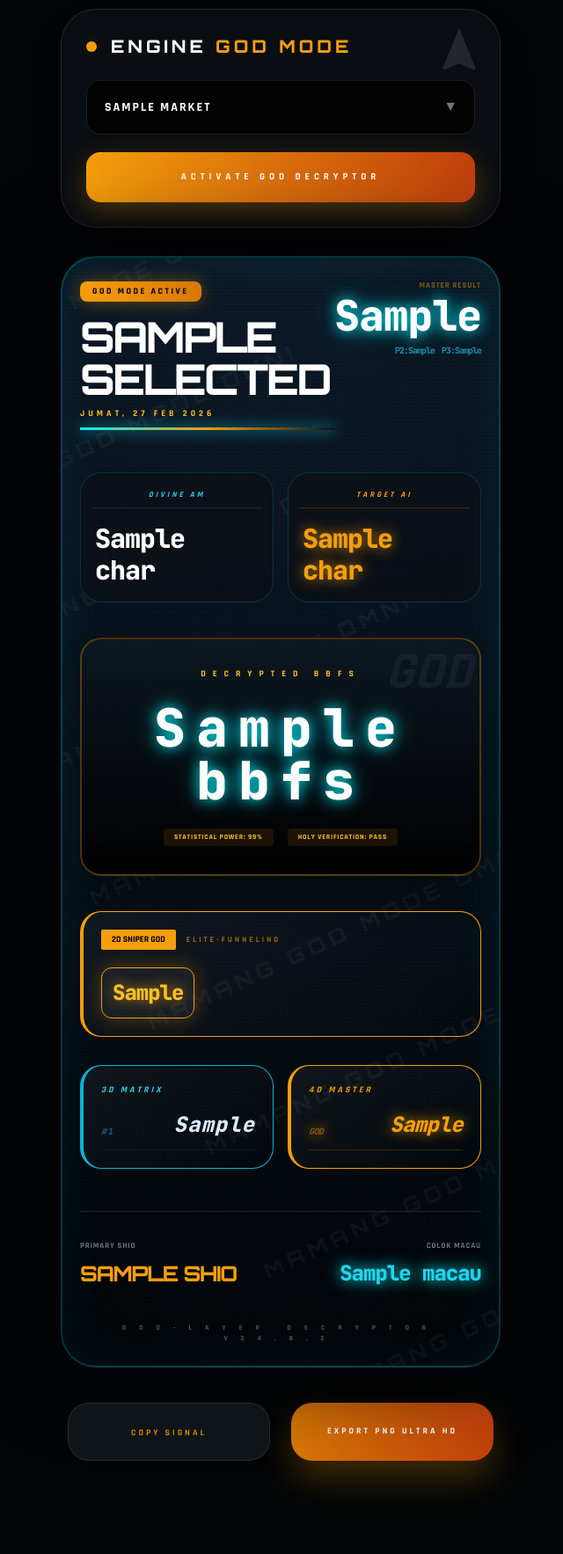
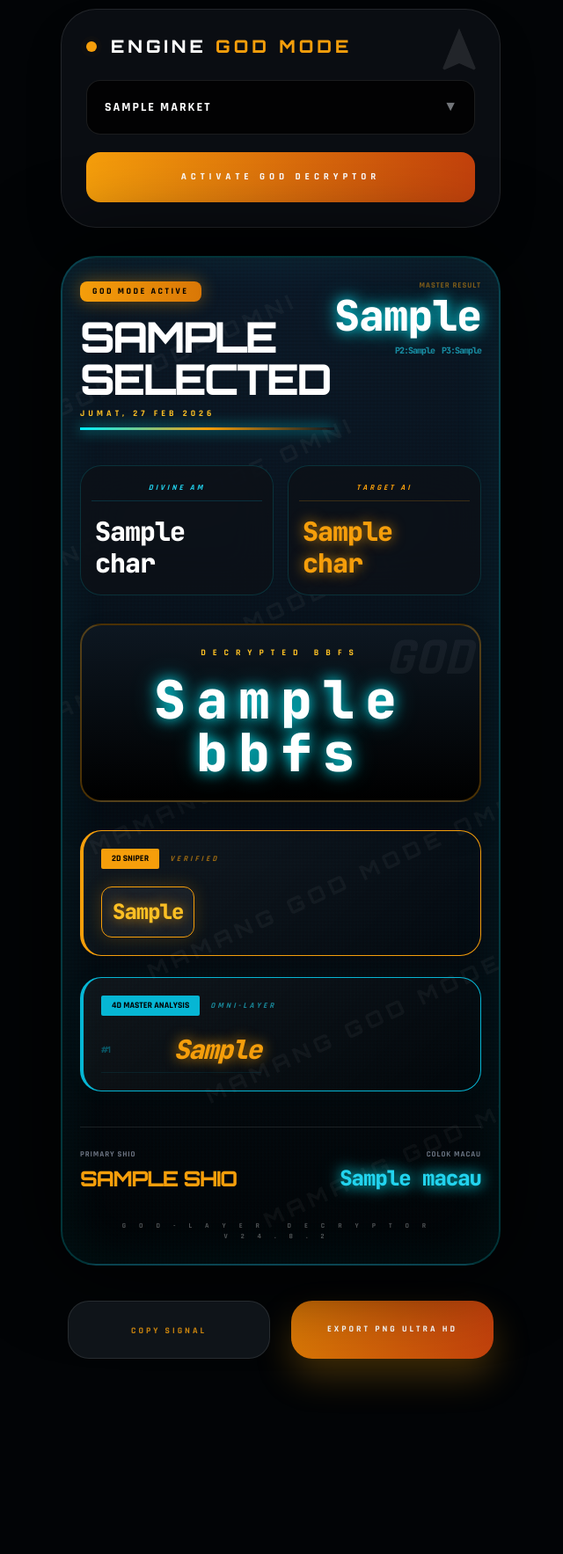
Before and after one commit to pepekosonghiji/rumus-togel, a Flask app: template templates/index.html in a window 1280 px wide. Shown: the whole page at 88% size, without its empty margins (321-961 px from the left). After the commit the page ends 1580 px from the top, so only its background shows below. Run offline with Flask 3, Linux system fonts and the light colour scheme; the template is opened without the code that fills it: most values are stand-ins (such as "Sample title", 1, 10 or a date in 2020); some libraries are stand-ins or nearby versions.

Commit message:
Update index.html

```diff
--- a/templates/index.html
+++ b/templates/index.html
@@ -16,16 +16,12 @@
             margin: 0; padding: 10px;
             overflow-x: hidden;
             -webkit-font-smoothing: antialiased;
-            -moz-osx-font-smoothing: grayscale;
-            image-rendering: -webkit-optimize-contrast; /* Menajamkan gambar untuk Chrome */
         }
         .font-orbitron { font-family: 'Orbitron', sans-serif; }
         .font-angka { font-family: 'JetBrains Mono', monospace; letter-spacing: -1px; }
 
-        /* Penyesuaian Kontainer agar Rapih di Android & Desktop */
         .main-container { width: 100%; max-width: 500px; margin: 0 auto; }
 
-        /* WATERMARK OVERLAY - GOD MODE TUNING */
         .watermark-overlay {
             position: absolute;
             top: 0; left: 0; width: 100%; height: 100%;
@@ -97,7 +93,6 @@
             position: relative; z-index: 10;
         }
 
-        /* Grid Responsive Fix for Mobile */
         .grid-sniper {
             display: grid;
             grid-template-columns: repeat(5, 1fr);
@@ -132,7 +127,7 @@
                 </select>
                 <div class="absolute right-5 top-1/2 -translate-y-1/2 pointer-events-none opacity-50">▼</div>
             </div>
-            <button type="submit" class="w-full bg-gradient-to-r from-amber-500 to-orange-700 text-white p-5 rounded-2xl font-black uppercase text-[11px] tracking-[5px] shadow-[0_10px_30px_rgba(245,158,11,0.3)] hover:scale-[1.02] transition-transform active:scale-[0.98]">
+            <button type="submit" class="w-full bg-gradient-to-r from-amber-500 to-orange-700 text-white p-5 rounded-2xl font-black uppercase text-[11px] tracking-[5px] shadow-[0_10px_30_rgba(245,158,11,0.3)] hover:scale-[1.02] transition-transform active:scale-[0.98]">
                 ACTIVATE GOD DECRYPTOR
             </button>
         </form>
@@ -146,7 +141,7 @@
             {% endfor %}
         </div>
 
-        <div class="flex justify-between items-start mb-12 relative z-10">
+        <div class="flex justify-between items-start mb-10 relative z-10">
             <div class="max-w-[65%]">
                 <div class="badge-god mb-4 inline-block">GOD MODE ACTIVE</div>
                 <h2 class="text-4xl sm:text-5xl font-orbitron font-black text-white leading-none tracking-tighter uppercase mb-2">{{ selected }}</h2>
@@ -163,7 +158,7 @@
             </div>
         </div>
 
-        <div class="grid grid-cols-2 gap-4 mb-10 relative z-10">
+        <div class="grid grid-cols-2 gap-4 mb-8 relative z-10">
             <div class="num-card">
                 <div class="text-[9px] text-cyan-400 font-black uppercase mb-4 tracking-[3px] border-b border-cyan-500/20 pb-2 italic text-center">DIVINE AM</div>
                 <div class="flex justify-around items-center px-1">
@@ -182,29 +177,25 @@
             </div>
         </div>
 
-        <div class="num-card bg-gradient-to-b from-[#0d1721] to-black p-8 mb-10 border-2 border-amber-500/30 relative z-10 overflow-hidden shadow-2xl text-center">
+        <div class="num-card bg-gradient-to-b from-[#0d1721] to-black p-6 mb-8 border-2 border-amber-500/30 relative z-10 overflow-hidden shadow-2xl text-center">
             <div class="absolute right-2 top-2 opacity-5 font-black text-6xl italic">GOD</div>
-            <span class="text-[10px] font-black text-amber-400 tracking-[8px] uppercase block mb-6">DECRYPTED BBFS</span>
+            <span class="text-[10px] font-black text-amber-400 tracking-[8px] uppercase block mb-4">DECRYPTED BBFS</span>
             <div class="text-5xl sm:text-6xl font-angka font-black text-white tracking-[8px] sm:tracking-[12px] glow-text relative z-10">
                 {{ analysis.bbfs }}
             </div>
-            <div class="mt-6 flex justify-center gap-4">
-                <span class="text-[8px] px-3 py-1 bg-amber-500/10 rounded text-amber-400 font-bold uppercase tracking-widest">Statistical Power: 99%</span>
-                <span class="text-[8px] px-3 py-1 bg-amber-500/10 rounded text-amber-400 font-bold uppercase tracking-widest">Holy Verification: Pass</span>
-            </div>
         </div>
 
-        <div class="space-y-8 relative z-10">
+        <div class="space-y-6 relative z-10">
             <div class="glass-panel p-5 border-l-4 border-amber-500">
                 <div class="flex items-center gap-3 mb-5">
-                    <span class="bg-amber-500 text-black text-[10px] font-black px-3 py-1 rounded-sm uppercase">2D Sniper GOD</span>
-                    <span class="text-[9px] text-amber-500/60 font-bold tracking-[3px] uppercase">Elite-Funneling</span>
+                    <span class="bg-amber-500 text-black text-[10px] font-black px-3 py-1 rounded-sm uppercase">2D Sniper</span>
+                    <span class="text-[9px] text-amber-500/60 font-bold tracking-[3px] uppercase italic">Verified</span>
                 </div>
                 <div class="grid-sniper">
                     {% for n in analysis.top2 %}
                     <div class="num-2d bg-white/5 p-3 rounded-xl text-center font-angka text-xl sm:text-2xl font-black border transition-all
                         {% if loop.index <= 5 %}
-                            border-amber-500 shadow-[0_0_25px_rgba(245,158,11,0.3)] text-amber-400 glow-gold
+                            border-amber-500 shadow-[0_0_20px_rgba(245,158,11,0.2)] text-amber-400 glow-gold
                         {% else %}
                             border-white/10 text-white/90
                         {% endif %}">
@@ -214,42 +205,37 @@
                 </div>
             </div>
 
-            <div class="grid grid-cols-2 gap-4">
-                <div class="glass-panel p-5 border-l-4 border-cyan-500">
-                    <div class="text-[10px] font-black text-cyan-400 mb-4 tracking-[3px] uppercase italic">3D Matrix</div>
-                    <div class="space-y-3">
-                        {% for n in analysis.top3 %}
-                        <div class="text-xl sm:text-2xl font-angka font-black text-blue-100 tracking-[1px] border-b border-cyan-500/10 pb-1 italic flex justify-between">
-                            <span class="text-cyan-500/50 text-[10px] mt-2">#{{ loop.index }}</span> {{ n }}
-                        </div>
-                        {% endfor %}
+            <div class="glass-panel p-5 border-l-4 border-cyan-500 shadow-[0_0_30px_rgba(0,242,255,0.03)]">
+                <div class="flex justify-between items-center mb-5">
+                    <div class="flex items-center gap-3">
+                        <span class="bg-cyan-500 text-black text-[10px] font-black px-3 py-1 rounded-sm uppercase">4D Master Analysis</span>
+                        <span class="text-[9px] text-cyan-400/60 font-bold tracking-[3px] uppercase italic">Omni-Layer</span>
                     </div>
                 </div>
-                <div class="glass-panel p-5 border-l-4 border-amber-500">
-                    <div class="text-[10px] font-black text-amber-500 mb-4 tracking-[3px] uppercase italic">4D Master</div>
-                    <div class="space-y-3">
-                        {% for n in analysis.top4 %}
-                        <div class="text-xl sm:text-2xl font-angka font-black text-amber-500 glow-gold tracking-tight border-b border-amber-500/20 pb-1 italic flex justify-between">
-                            <span class="text-amber-500/40 text-[10px] mt-2">GOD</span> {{ n }}
-                        </div>
-                        {% endfor %}
+
+                <div class="grid grid-cols-2 gap-x-12 gap-y-3">
+                    {% for n in analysis.top4 %}
+                    <div class="text-2xl sm:text-3xl font-angka font-black text-white tracking-tighter border-b border-cyan-500/10 pb-2 italic flex justify-between items-center">
+                        <span class="text-cyan-500/40 text-[10px] font-orbitron not-italic">#{{ loop.index }}</span>
+                        <span class="text-amber-500 glow-gold">{{ n }}</span>
                     </div>
+                    {% endfor %}
                 </div>
             </div>
         </div>
 
-        <div class="mt-12 pt-8 border-t border-white/10 flex justify-between items-end relative z-10">
+        <div class="mt-10 pt-6 border-t border-white/10 flex justify-between items-end relative z-10">
             <div>
-                <div class="text-[9px] text-gray-500 uppercase font-black tracking-widest mb-2">Primary Shio</div>
+                <div class="text-[9px] text-gray-500 uppercase font-black tracking-widest mb-1">Primary Shio</div>
                 <div class="text-2xl font-orbitron font-black text-amber-500 tracking-tighter uppercase">{{ analysis.shio }}</div>
             </div>
             <div class="text-right">
-                <div class="text-[9px] text-gray-500 uppercase font-black tracking-widest mb-2 text-right">Colok Macau</div>
+                <div class="text-[9px] text-gray-500 uppercase font-black tracking-widest mb-1 text-right">Colok Macau</div>
                 <div class="text-2xl font-angka font-black text-cyan-400 glow-text">{{ analysis.macau }}</div>
             </div>
         </div>
 
-        <div class="mt-10 text-center opacity-30 relative z-10">
+        <div class="mt-8 text-center opacity-30 relative z-10">
             <div class="text-[8px] text-white font-bold tracking-[15px] uppercase">GOD-LAYER DECRYPTOR V24.8.2</div>
         </div>
     </div>
@@ -282,9 +268,6 @@
 ---------------------------------------
 📌 *TOP 2D SNIPER:*
 `{{ analysis.top2 | join(' - ') }}`
-
-📌 *TOP 3D LURUS:*
-`{{ analysis.top3 | join(' - ') }}`
 
 📌 *TOP 4D MASTER:*
 `{{ analysis.top4 | join(' - ') }}`
@@ -319,7 +302,6 @@ Sistem: Holy Verification Layer (GOD MODE).
         const btn = document.getElementById('ss-btn');
         if(!area) return;
 
-        // Ambil nama market dari elemen H2 atau kirim dari server
         const marketName = document.querySelector('h2').innerText || "ANALYSIS";
 
         window.scrollTo(0,0);
@@ -337,7 +319,6 @@ Sistem: Holy Verification Layer (GOD MODE).
             });
 
             const link = document.createElement('a');
-            // Gunakan variabel marketName yang sudah didefinisikan di atas
             link.download = `GOD_MODE_${marketName}_${Date.now()}.png`;
             link.href = canvas.toDataURL("image/png", 1.0);
             link.click();
```
